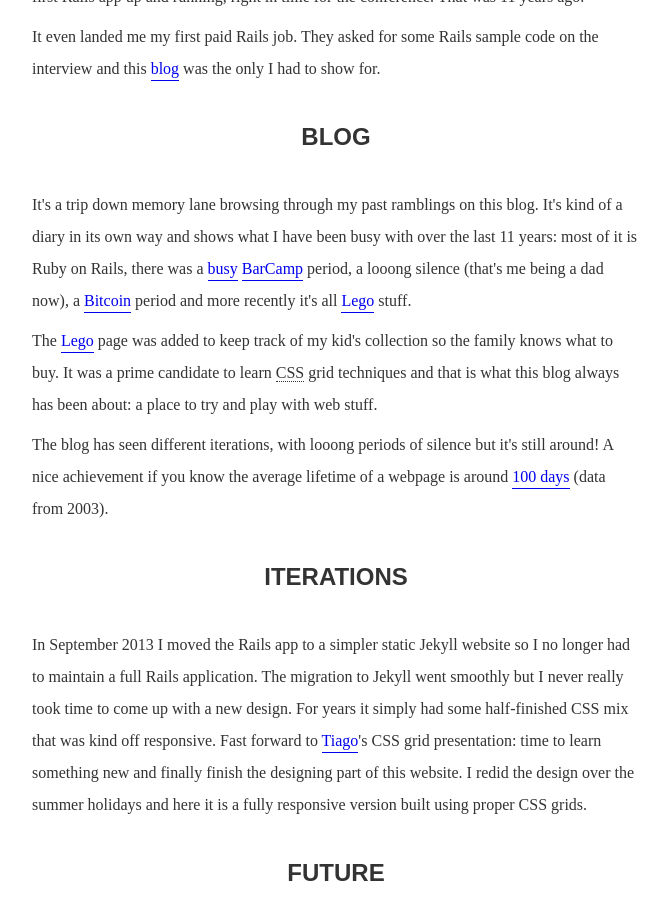
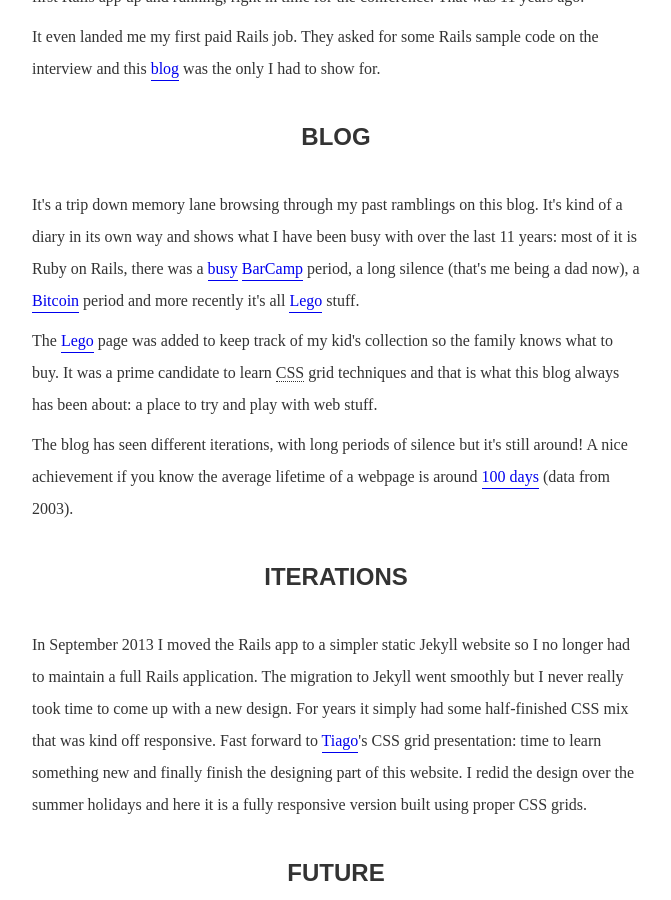
Before and after one commit to cimm/suffix, a Jekyll site: the page built from _posts/2018-09-06-retrospective.html, in a window 1280 px wide and 900 px high, scrolled down 459 px. Shown: the whole window, without its empty margins (304-975 px from the left). Built offline with Jekyll 4.4.1, drawn with Linux system fonts in a browser that asks for light colours; some of the changed text lies outside the part shown.

Commit message:
Spelling fixes for Retrospective post

```diff
--- a/_posts/2018-09-06-retrospective.html
+++ b/_posts/2018-09-06-retrospective.html
@@ -15,11 +15,11 @@
 
   <h2>Blog</h2>
 
-  <p>It's a trip down memory lane browsing through my past ramblings on this blog. It's kind of a diary in its own way and shows what I have been busy with over the last 11 years: most of it is Ruby on Rails, there was a <a href="/blog/barcamp-gent-2" title="BarCamp Gent 2008">busy</a> <a href="/blog/barcamp-antwerp" title="BarCamp Antwerp 2009">BarCamp</a> period, a looong silence (that's me being a dad now), a <a href="/blog/public-private-keys-bitcoin-address" title="Public & private keys for a Bitcoin address">Bitcoin</a> period and more recently it's all <a href="/blog/restore-color-old-lego-bricks" title="Restore color of old LEGO bricks">Lego</a> stuff.</p>
+  <p>It's a trip down memory lane browsing through my past ramblings on this blog. It's kind of a diary in its own way and shows what I have been busy with over the last 11 years: most of it is Ruby on Rails, there was a <a href="/blog/barcamp-gent-2" title="BarCamp Gent 2008">busy</a> <a href="/blog/barcamp-antwerp" title="BarCamp Antwerp 2009">BarCamp</a> period, a long silence (that's me being a dad now), a <a href="/blog/public-private-keys-bitcoin-address" title="Public & private keys for a Bitcoin address">Bitcoin</a> period and more recently it's all <a href="/blog/restore-color-old-lego-bricks" title="Restore color of old LEGO bricks">Lego</a> stuff.</p>
 
   <p>The <a href="/lego" title="My kid's LEGO collection">Lego</a> page was added to keep track of my kid's collection so the family knows what to buy. It was a prime candidate to learn <abbr title="Cascading Style Sheets">CSS</abbr> grid techniques and that is what this blog always has been about: a place to try and play with web stuff.</p>
 
-  <p>The blog has seen different iterations, with looong periods of silence but it's still around! A nice achievement if you know the average lifetime of a webpage is around <a href="https://blogs.loc.gov/thesignal/2011/11/the-average-lifespan-of-a-webpage/" title="The average lifespan of a webpage">100 days</a> (data from <time datetime="2003">2003</time>).</p>
+  <p>The blog has seen different iterations, with long periods of silence but it's still around! A nice achievement if you know the average lifetime of a webpage is around <a href="https://blogs.loc.gov/thesignal/2011/11/the-average-lifespan-of-a-webpage/" title="The average lifespan of a webpage">100 days</a> (data from <time datetime="2003">2003</time>).</p>
 
   <h2>Iterations</h2>
 
```
Also changed, not shown: other parts of _posts/2018-09-06-retrospective.html (+2 -2 lines).
